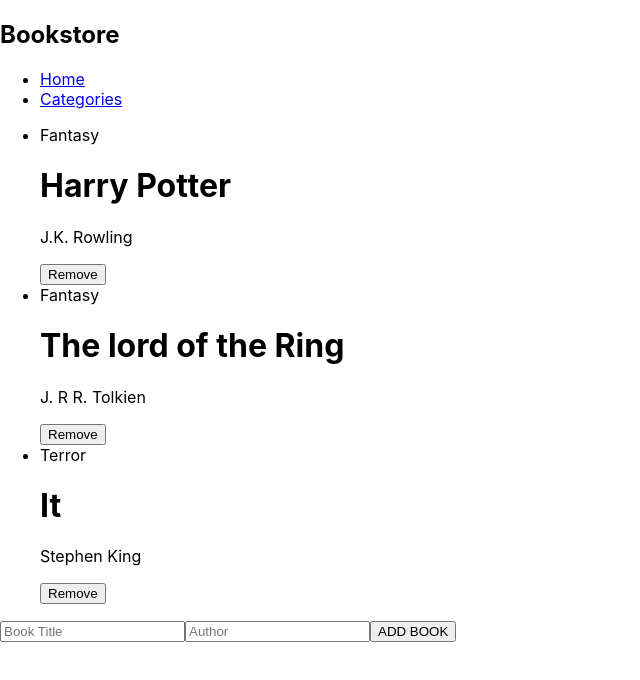
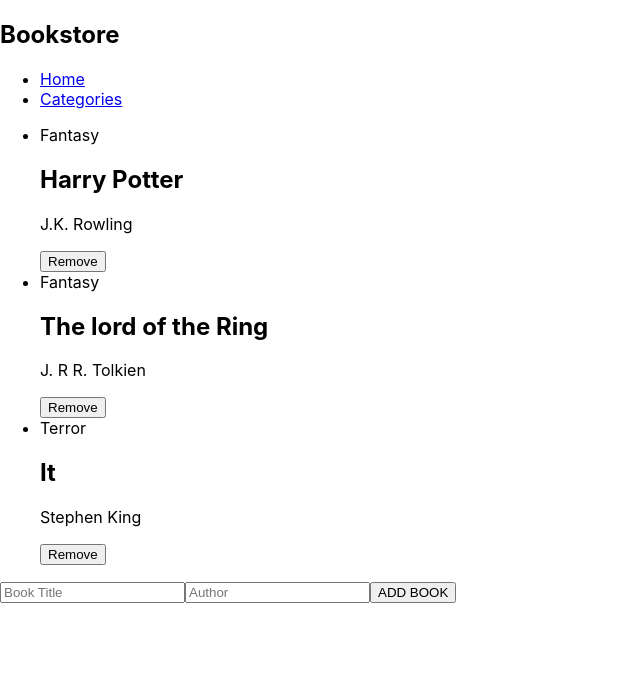
Before and after one commit to CesarHerr/bookstore_react, a React (Create React App) app: page / in a window 1280 px wide. Shown: the top 680 px of the page, without its empty margins (0-640 px from the left). Built offline with nearby package versions, Linux system fonts and the light colour scheme.

Commit message:
Fix element in book component

```diff
--- a/src/components/Book.js
+++ b/src/components/Book.js
@@ -4,7 +4,7 @@
   return (
     <li>
       <span>{categories}</span>
-      <h1>{name}</h1>
+      <h2>{name}</h2>
       <p>{author}</p>
 
       <button type="button">Remove</button>
```
